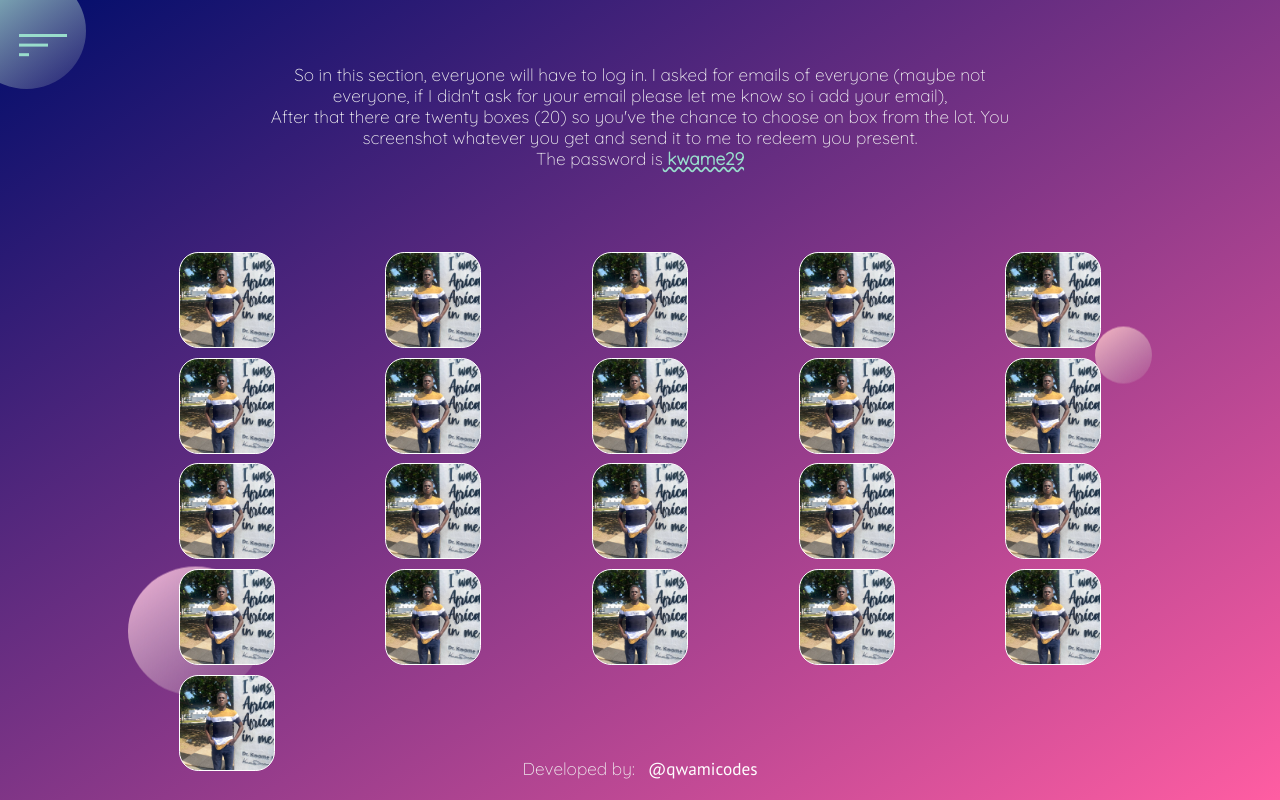
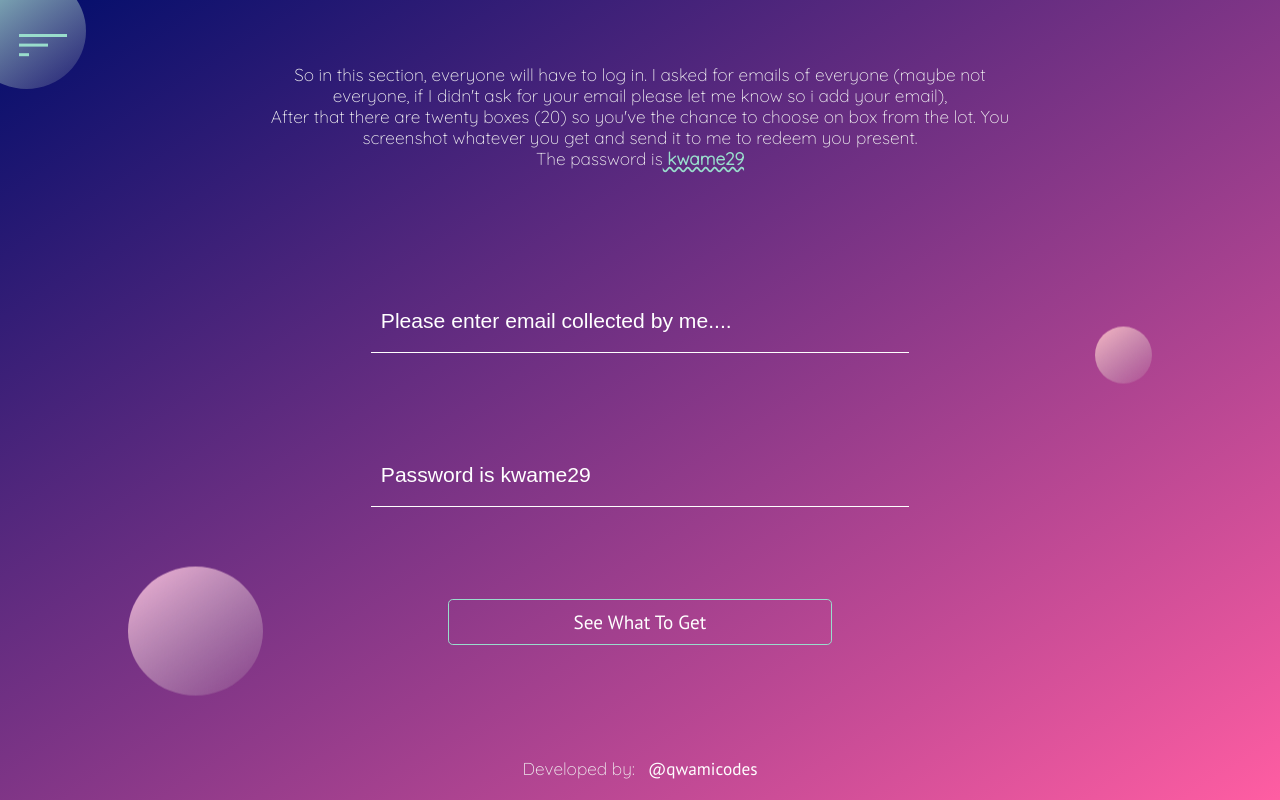
Before and after one commit to qwamicodes/birthdaysite, a React (Create React App) app: page /presents in a window 1280 px wide. Built offline with nearby package versions, Linux system fonts and the light colour scheme; no server answers.

Commit message:
fixed auth been false

```diff
--- a/src/components/Auth.js
+++ b/src/components/Auth.js
@@ -6,7 +6,7 @@ import PresentBox from "./PresentBox";
 import PresentBoxes from "./PresentBoxes";
 
 const Auth = () => {
-  const [isAuth, setIsAuth] = useState(true);
+  const [isAuth, setIsAuth] = useState(false);
   const [user, setUser] = useState();
   const [error, setError] = useState();
 
```
